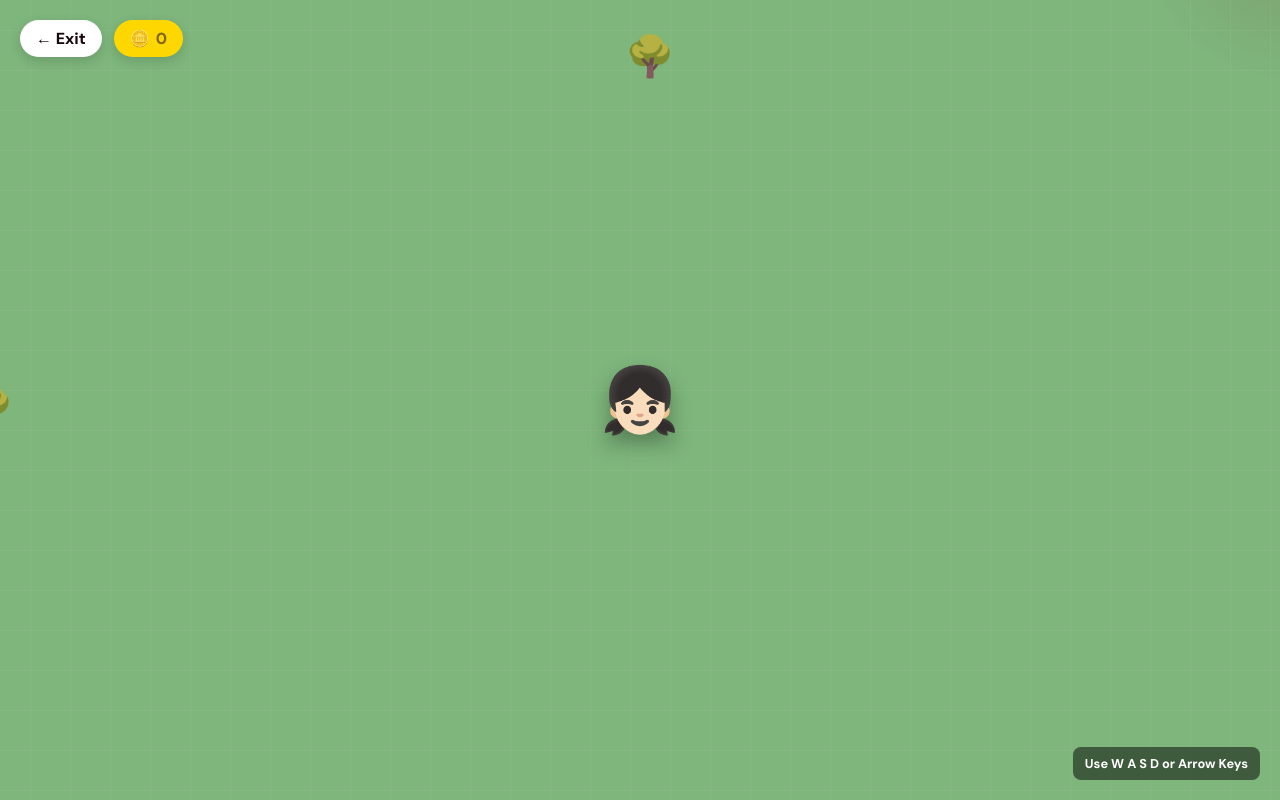
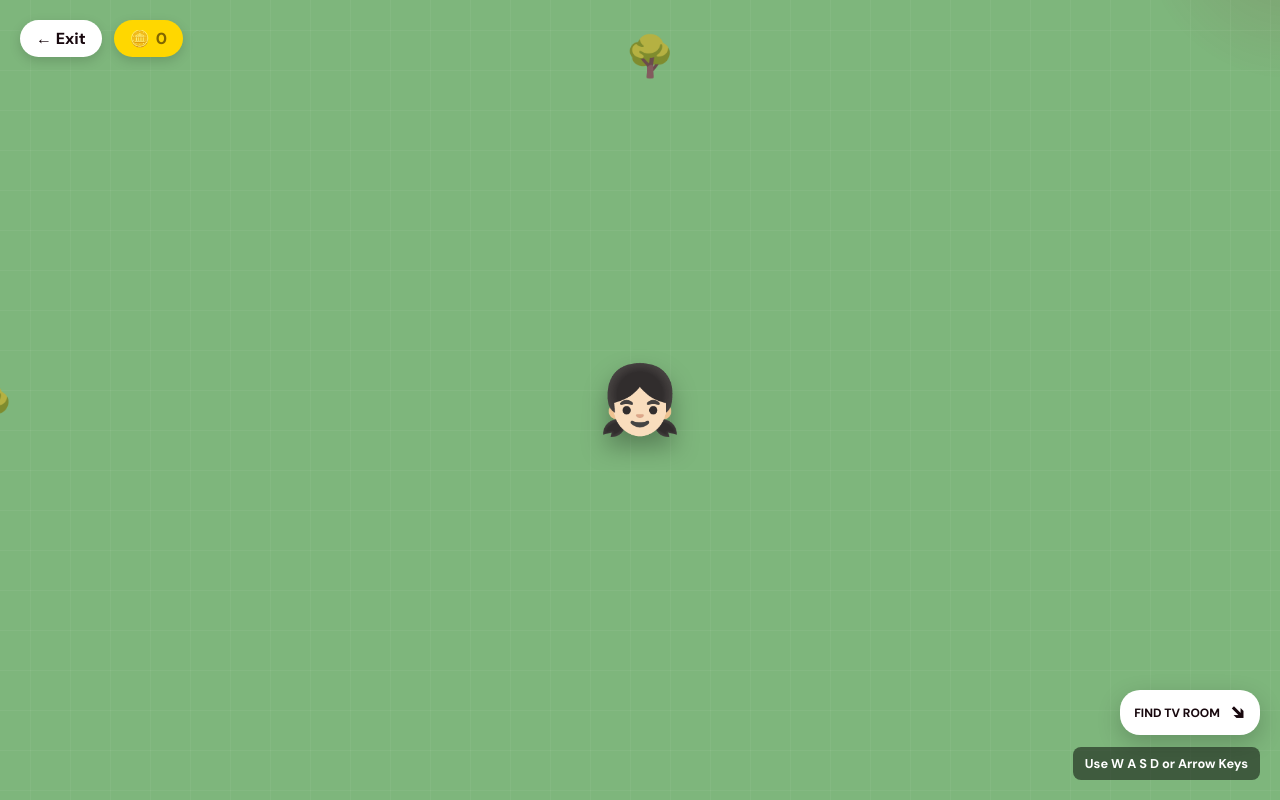
Before and after one commit to talkxo/aa-portfolio, a Next.js app: page /play in a window 1280 px wide. Built offline with nearby package versions, Linux system fonts and the light colour scheme; a web font is replaced by a local one.

Commit message:
feat: implement proximity-based clue indicator and refine character walking animation

```diff
--- a/src/app/play/page.tsx
+++ b/src/app/play/page.tsx
@@ -218,8 +218,17 @@ export default function PlayMode() {
   const viewportX = typeof window !== "undefined" ? window.innerWidth / 2 : 500;
   const viewportY = typeof window !== "undefined" ? window.innerHeight / 2 : 500;
 
+  // Clue Logic: Find nearest location to point towards
+  const nearest = LOCATIONS.reduce((prev, curr) => {
+    const distP = Math.hypot(prev.x - posRef.current.x, prev.y - posRef.current.y);
+    const distC = Math.hypot(curr.x - posRef.current.x, curr.y - posRef.current.y);
+    return distC < distP ? curr : prev;
+  });
+  const distToNearest = Math.hypot(nearest.x - posRef.current.x, nearest.y - posRef.current.y);
+  const angleToNearest = Math.atan2(nearest.y - posRef.current.y, nearest.x - posRef.current.x) * (180 / Math.PI);
+
   return (
-    <div style={{ width: "100vw", height: "100vh", overflow: "hidden", background: "#7EB67C", position: "relative" }}>
+    <div style={{ width: "100vw", height: "100dvh", overflow: "hidden", background: "#7EB67C", position: "relative" }}>
 
       {/* ── UI OVERLAY ── */}
       <div style={{ position: "absolute", top: 20, left: 20, zIndex: 100, display: "flex", gap: 12 }}>
@@ -230,8 +239,24 @@ export default function PlayMode() {
           <span>🪙</span> {coins}
         </div>
       </div>
-      <div style={{ position: "absolute", bottom: 20, right: 20, zIndex: 100, background: "rgba(0,0,0,.5)", color: "#fff", padding: "8px 12px", borderRadius: 8, fontSize: ".8rem", fontWeight: 700 }}>
-        Use W A S D or Arrow Keys
+      <div style={{ position: "absolute", bottom: 20, right: 20, zIndex: 100, display: "flex", flexDirection: "column", alignItems: "flex-end", gap: 12 }}>
+        {/* Clue Indicator */}
+        {distToNearest > 300 && (
+          <motion.div
+            initial={{ opacity: 0, scale: 0.8 }}
+            animate={{ opacity: 1, scale: 1 }}
+            style={{
+              background: "#fff", padding: "10px 14px", borderRadius: 20, boxShadow: "0 8px 24px rgba(0,0,0,.2)",
+              display: "flex", alignItems: "center", gap: 10, fontSize: ".75rem", fontWeight: 800, color: "var(--ink)"
+            }}
+          >
+            <span>FIND {nearest.title.toUpperCase()}</span>
+            <div style={{ transform: `rotate(${angleToNearest}deg)`, fontSize: "1.2rem", display: "inline-block" }}>➔</div>
+          </motion.div>
+        )}
+        <div style={{ background: "rgba(0,0,0,.5)", color: "#fff", padding: "8px 12px", borderRadius: 8, fontSize: ".8rem", fontWeight: 700 }}>
+          Use W A S D or Arrow Keys
+        </div>
       </div>
 
       {/* ── THE WORLD MAP ── */}
@@ -329,22 +354,25 @@ export default function PlayMode() {
         }}
       >
         <motion.div
-           animate={{
-             y: isWalking ? [0, -10, 0] : 0,
-             rotate: isWalking ? [0, 5, -5, 0] : 0,
-             scaleX: facing === "left" ? -1 : 1
+           animate={isWalking ? {
+             y: [0, -12, 0],
+             rotate: [0, 6, -6, 0],
+           } : {
+             y: 0,
+             rotate: 0,
            }}
            transition={{
              repeat: Infinity,
-             duration: 0.35,
+             duration: 0.3,
+             ease: "easeInOut"
            }}
            style={{
-             fontSize: "4rem",
-             filter: "drop-shadow(0 10px 10px rgba(0,0,0,.3))"
+             fontSize: "4.2rem",
+             filter: "drop-shadow(0 12px 12px rgba(0,0,0,.3))",
+             scaleX: facing === "left" ? -1 : 1
            }}
         >
-          {facing === "up" ? "👧🏻" : "👧🏻"}
-          {/* We use a simple emoji character for now! A sprite sheet can be plugged in perfectly here by replacing this div with a background-image div. */}
+          👧🏻
         </motion.div>
       </div>
 
```
